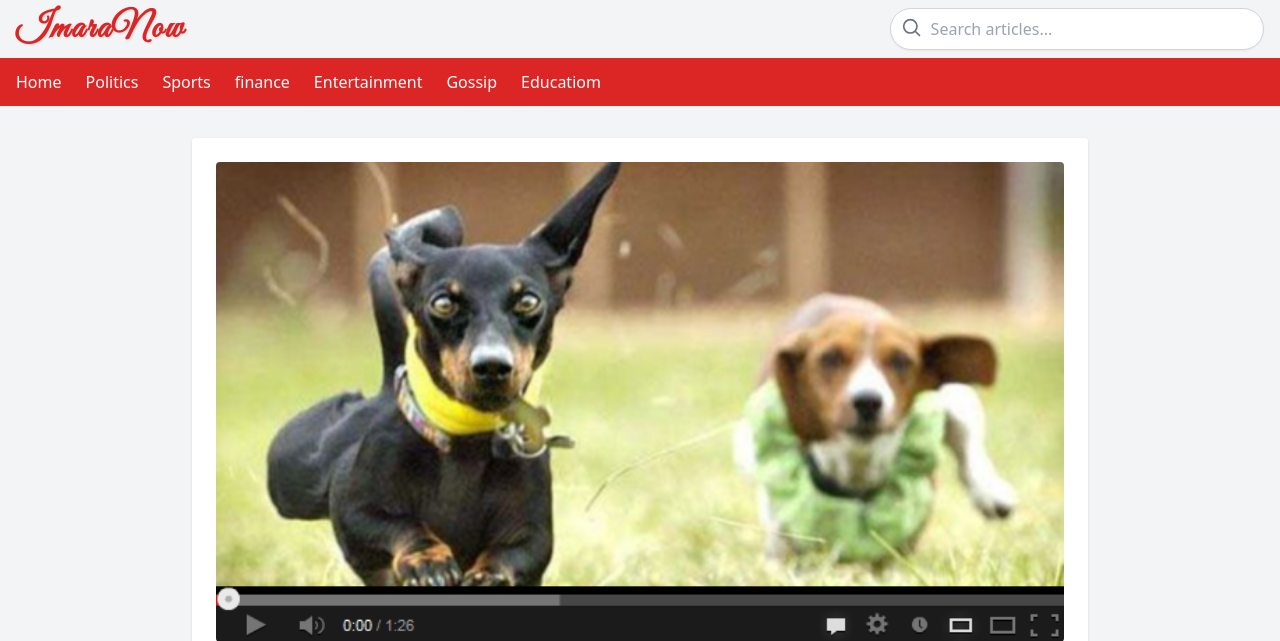
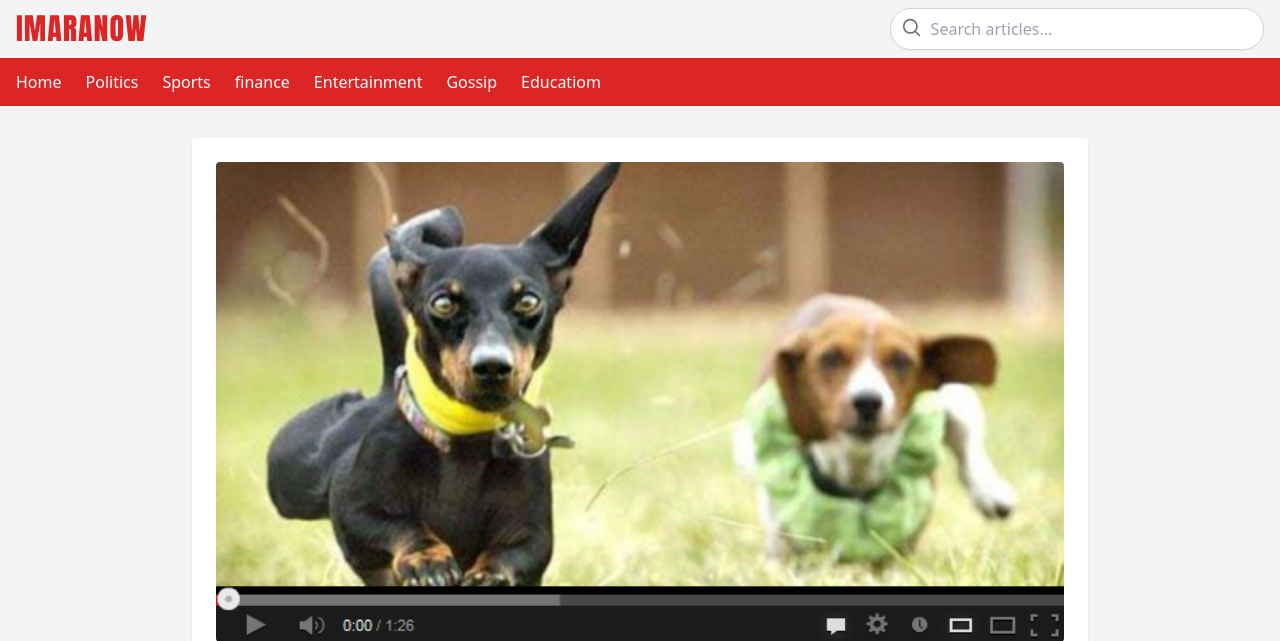
Before and after one commit to inkomati250/imaranow, a Django app: a page that uses news/templates/news/base.html in a window 1280 px wide. Shown: the top 641 px of the page. Run offline with Django 5.2, Linux system fonts and the light colour scheme; data comes from the database, SQL or seed files in the repository; parts of the project's set-up code (start-up, migrations or seed data) failed here and were passed over; some libraries are stand-ins or nearby versions.

Commit message:
Fri, Jul 18, 2025, 6:01 PM +02:00

```diff
--- a/news/templates/news/base.html
+++ b/news/templates/news/base.html
@@ -4,19 +4,24 @@
   <meta charset="UTF-8" />
   <title>ImaraNow - Your Daily News</title>
   <meta name="viewport" content="width=device-width, initial-scale=1.0" />
-  <link href="https://fonts.googleapis.com/css2?family=Great+Vibes&display=swap" rel="stylesheet" />
+
+  <!-- Google Font: Anton (similar to Tuko style) -->
+  <link href="https://fonts.googleapis.com/css2?family=Anton&display=swap" rel="stylesheet" />
+
+  <!-- Tailwind CSS -->
   <script src="https://cdn.tailwindcss.com"></script>
 </head>
 <body class="bg-gray-100 text-gray-900">
 
-  <!-- 🔝 Top Utility Bar: Logo + Search -->
+  <!-- 🔝 Top Bar: Logo + Search -->
   <div class="bg-gray-100 py-2 px-4 shadow-sm flex justify-between items-center">
     <div
-      class="text-4xl font-bold text-red-600"
-      style="font-family: 'Great Vibes', cursive; letter-spacing: 0.05em; text-shadow: 1px 1px 2px rgba(0,0,0,0.1); cursor: pointer;"
+      class="text-3xl text-red-600 tracking-wide uppercase"
+      style="font-family: 'Anton', sans-serif; letter-spacing: 1px;"
     >
       <a href="{% url 'home' %}">ImaraNow</a>
     </div>
+
     <form method="get" action="{% url 'home' %}" class="w-[60%] md:w-[40%] lg:w-[30%]">
       <div class="relative">
         <input
```
